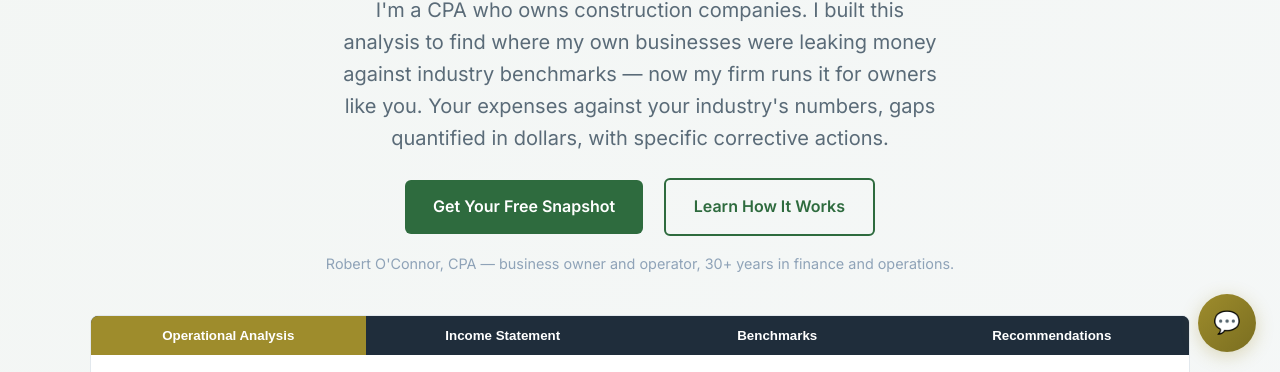
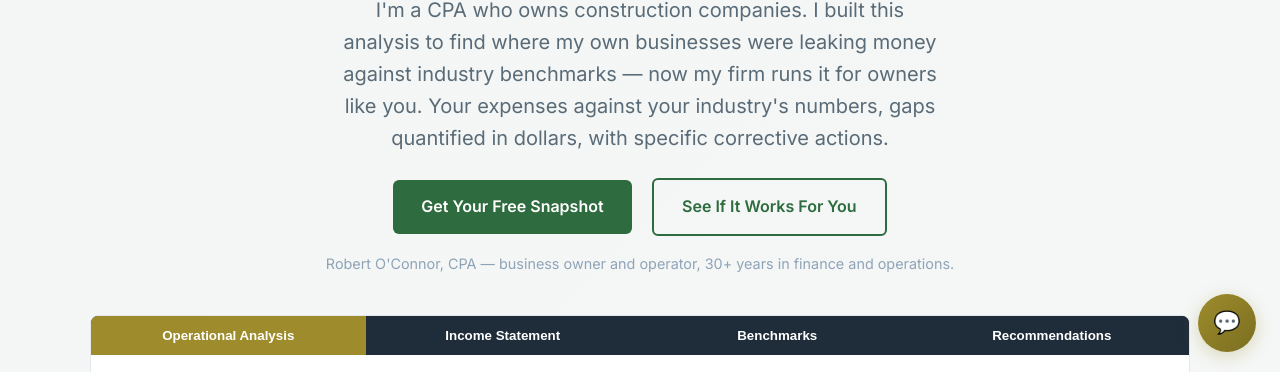
Before and after one commit to oconnor1171/agility-website, a plain HTML site: page pages/financial-analysis.html in a window 1280 px wide. Shown: the part 424-796 px from the top of the page. Drawn offline with nearby package versions, Linux system fonts and the light colour scheme; a script that the page names is missing.

Commit message:
Change hero CTA to 'See If It Works For You' linking to benchmark tool

```diff
--- a/pages/financial-analysis.html
+++ b/pages/financial-analysis.html
@@ -70,7 +70,7 @@
         <p class="fa-hero-subhead">I'm a CPA who owns construction companies. I built this analysis to find where my own businesses were leaking money against industry benchmarks — now my firm runs it for owners like you. Your expenses against your industry's numbers, gaps quantified in dollars, with specific corrective actions.</p>
         <div>
           <a href="#contact" class="fa-cta-primary">Get Your Free Snapshot</a>
-          <a href="#howitworks" class="fa-cta-outline" style="text-decoration: none; cursor: pointer;">Learn How It Works</a>
+          <a href="benchmark.html" class="fa-cta-outline" style="text-decoration: none; cursor: pointer;">See If It Works For You</a>
         </div>
         <div class="fa-credential">Robert O'Connor, CPA — business owner and operator, 30+ years in finance and operations.</div>
 
```
